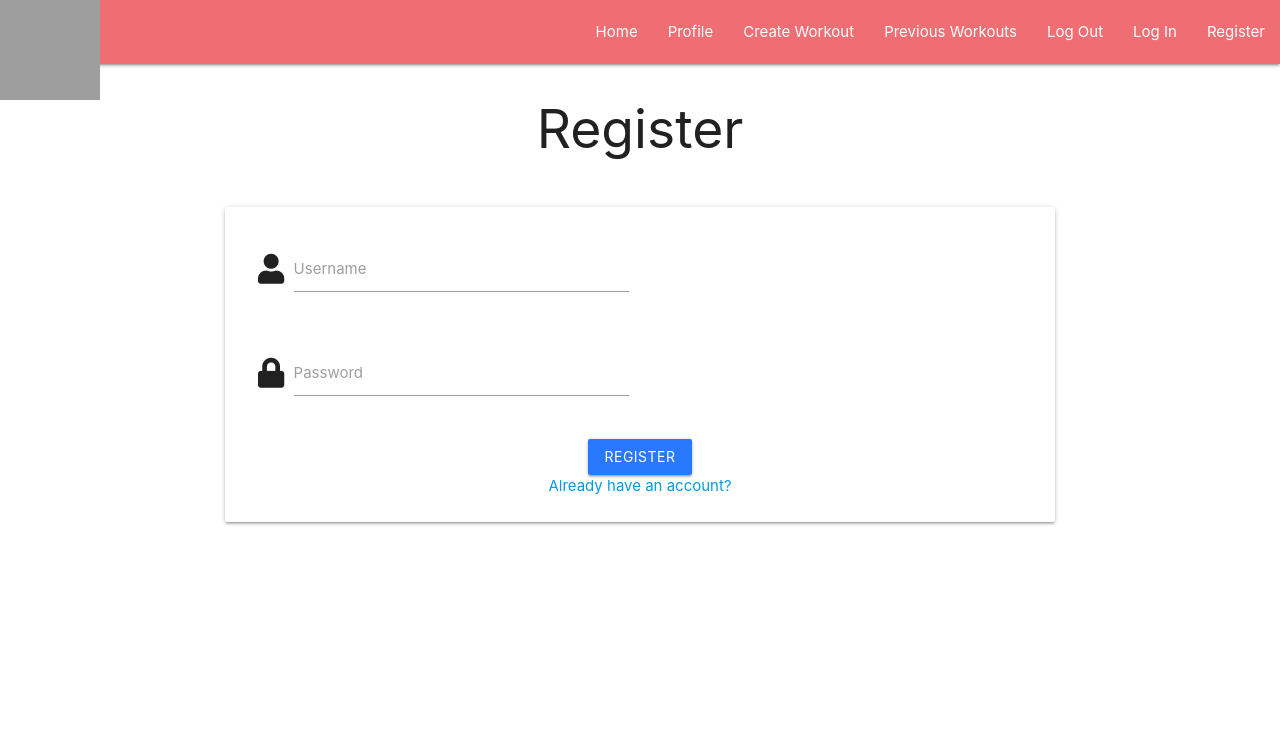
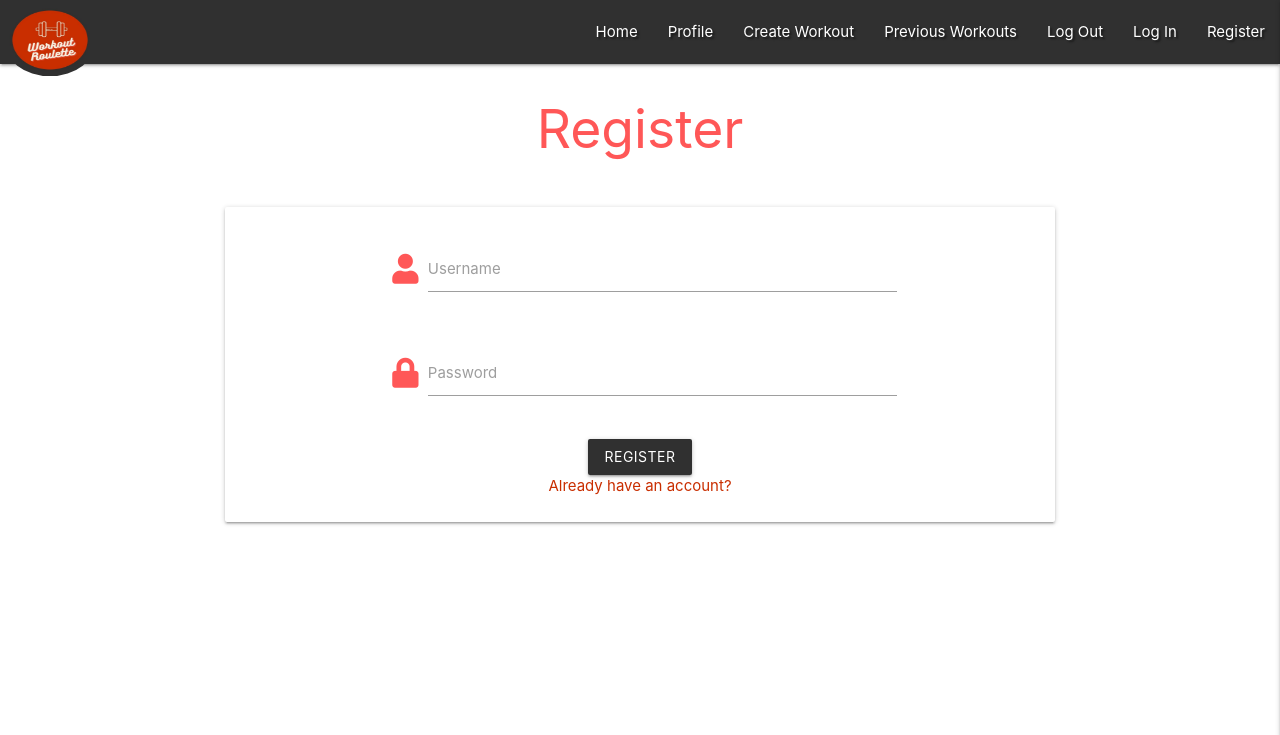
Before and after one commit to aoifemurfe/Workout_Roulette, a Flask app: page /register in a window 1280 px wide. Shown: the top 735 px of the page. Run offline with Flask 2, Linux system fonts and the light colour scheme; some libraries are stand-ins or nearby versions; grey boxes are pictures that could not be loaded.

Commit message:
fix formatting

```diff
--- a/app.py
+++ b/app.py
@@ -23,7 +23,7 @@ mongo = PyMongo(app)
 @app.route("/")
 @app.route("/get_workouts")
 def get_workouts():
-    workouts = mongo.db.users.find()
+    workouts = mongo.db.workouts.find()
     return render_template("workouts.html", workouts=workouts)
 
 @app.route("/register", methods=["GET", "POST"])
--- a/assets/css/style.css
+++ b/static/css/style.css
@@ -25,6 +25,6 @@
     color: #f6f3e4;
 }
 
-.dark.red {
+.dark_red {
 color: #c92e00;
 }
--- a/templates/base.html
+++ b/templates/base.html
@@ -6,7 +6,7 @@
     <link rel="stylesheet" href="https://cdnjs.cloudflare.com/ajax/libs/font-awesome/5.13.1/css/all.min.css"
         integrity="sha512-xA6Hp6oezhjd6LiLZynuukm80f8BoZ3OpcEYaqKoCV3HKQDrYjDE1Gu8ocxgxoXmwmSzM4iqPvCsOkQNiu41GA==" crossorigin="anonymous" type="text/css">
     <link rel="stylesheet" href="https://cdnjs.cloudflare.com/ajax/libs/materialize/1.0.0/css/materialize.min.css" type="text/css">
-    <link rel="stylesheet" href="{{ url_for('assets', filename='css/style.css') }}" type="text/css">
+    <link rel="stylesheet" href="{{ url_for('static', filename='css/style.css') }}" type="text/css">
     <title>Workout Roulette</title>
 </head>
 <body>
@@ -14,7 +14,7 @@
         <!-- top navbar -->
 		<nav class="charcole-grey nav-extended text-shadow">
 			<div class="nav-wrapper">
-				<a href="{{ url_for('get_workouts') }}" class="brand-logo left"><img src= "{{ url_for('assets', filename='images/workout_roulette_logo.png') }}" class="rounded-circle align-self-center p-1" alt="logo" height=100 width=100></a>
+				<a href="{{ url_for('get_workouts') }}" class="brand-logo left"><img src= "{{ url_for('static', filename='images/workout_roulette_logo.jpg') }}" class="rounded-circle align-self-center p-1" alt="logo" height="80" width="100"></a>
 				<a href="#" data-target="mobile-demo" class="sidenav-trigger right"><i class="fas fa-bars"></i></a>
 				<ul class="right hide-on-med-and-down">
 					<li><a href="{{ url_for('get_workouts') }}">Home</a></li>
@@ -46,7 +46,7 @@
     <script src="https://code.jquery.com/jquery-3.5.1.min.js"
         integrity="sha256-9/aliU8dGd2tb6OSsuzixeV4y/faTqgFtohetphbbj0=" crossorigin="anonymous"></script>
     <script src="https://cdnjs.cloudflare.com/ajax/libs/materialize/1.0.0/js/materialize.min.js"></script>
-    <script src="{{ url_for('assets', filename='js/script.js') }}"></script>
+    <script src="{{ url_for('static', filename='js/script.js') }}"></script>
     {% block scripts %}
     {% endblock %}
 </body>
--- a/templates/register.html
+++ b/templates/register.html
@@ -4,7 +4,7 @@
 
 <div class="row">
     <div class="col s12 m8 offset-m2">
-            <h2 class="center-align">Register</h2>
+        <h2 class="center-align coral_red">Register</h2>
     </div>
 </div>
 
@@ -12,26 +12,30 @@
     <form class="col s12 m8 offset-m2">
         <div class="card">
             <div class="card-content center-align">
-                <form class="col s8">
+                <form class="col s6">
                     <div class="row">
-                        <div class="input-field col s6">
-                            <i class="fas fa-user prefix"></i>
+                        <div class="col s2"></div>
+                        <div class="input-field col s8">
+                            <i class="fas fa-user coral_red prefix"></i>
                             <input id="icon_prefix" type="text" class="validate">
                             <label for="icon_prefix">Username</label>
                         </div>
+                        <div class="col s2"></div>
                     </div>
-                    <div class="row">
-                        <div class="input-field col s6">
-                            <i class="fas fa-lock prefix"></i>
+                    <div class="row ">
+                        <div class="col s2"></div>
+                        <div class="input-field col s8">
+                            <i class="fas fa-lock coral_red prefix"></i>
                             <input id="Password" type="tel" class="password">
                             <label for="Password">Password</label>
                         </div>
+                        <div class="col s2"></div>
                     </div>
-                    <button class="btn waves-effect left-align waves-light blue accent-3" type="submit"
+                    <button class="btn waves-effect waves-light charcole-grey" type="submit"
                         name="action">Register
                     </button>
                 </form>
-                <p><a href="#">Already have an account?</a></p>
+                <p><a class="dark_red p-2" href="#">Already have an account?</a></p>
             </div>
 
             {% endblock %}
```
Also changed, not shown: static/images/workout_roulette_logo.jpg (renamed from assets/images/workout_roulette_logo.jpg), static/js/script.js (renamed from assets/js/script.js).
